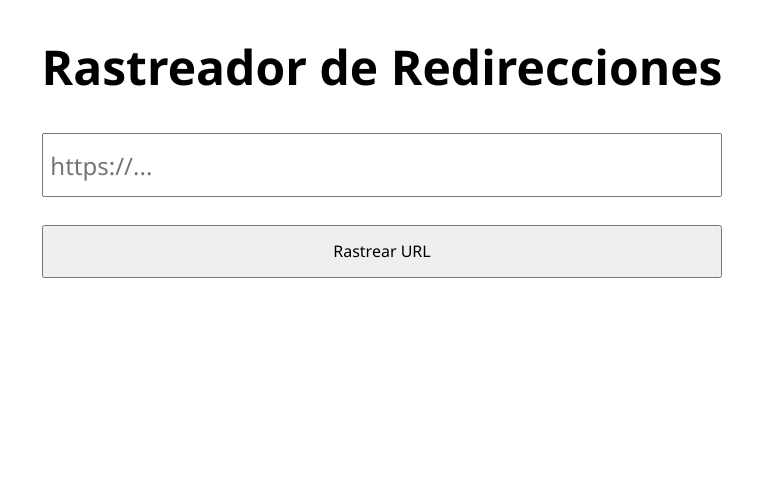
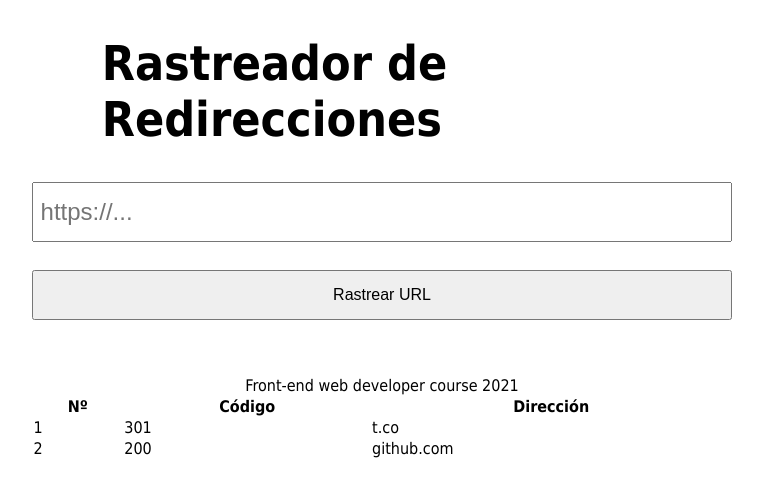
Before and after one commit to Jaldekoa/rastreador-redirecciones, a website: page index.html in a window 1280 px wide. Shown: the whole page, without its empty margins (258-1021 px from the left). Drawn offline with Linux system fonts and the light colour scheme; a web font is replaced by a local one.

Commit message:
Add Google Sans font and table to show results

```diff
--- a/index.html
+++ b/index.html
@@ -4,6 +4,11 @@
 <head>
     <meta charset="UTF-8">
     <meta name="viewport" content="width=device-width, initial-scale=1.0">
+    <link rel="preconnect" href="https://fonts.googleapis.com">
+    <link rel="preconnect" href="https://fonts.gstatic.com" crossorigin>
+    <link
+        href="https://fonts.googleapis.com/css2?family=Google+Sans:ital,opsz,wght@0,17..18,400..700;1,17..18,400..700&display=swap"
+        rel="stylesheet">
     <title>Rastreador de Redirecciones</title>
     <link rel="stylesheet" href="./style.css" />
     <script type="module" src="./main.js"></script>
@@ -20,7 +25,27 @@
             <button type="button" id="form__button">Rastrear URL</button>
         </form>
 
-        <div id="results-container"></div>
+        <table id="results-container">
+            <thead>
+                <th>Nº</th>
+                <th>Código</th>
+                <th>Dirección</th>
+            </thead>
+            <tbody>
+                <tr>
+                    <td>1</td>
+                    <td>301</td>
+                    <td>t.co</td>
+                </tr>
+                <tr>
+                    <td>2</td>
+                    <td>200</td>
+                    <td>github.com</td>
+                </tr>
+            </tbody>
+
+            <caption>Front-end web developer course 2021</caption>
+        </table>
     </main>
 
 </body>
--- a/style.css
+++ b/style.css
@@ -7,6 +7,7 @@
 }
 
 body {
+    font-family: 'Google Sans', Tahoma, Geneva, Verdana, sans-serif;
     display: grid;
     place-content: center;
     width: 100dvw;
@@ -17,8 +18,8 @@ header {
 }
 
 h1 {
-    font-family: 'Segoe UI', Tahoma, Geneva, Verdana, sans-serif;
-    padding: 5% 0;
+
+    padding: 5% 10%;
     font-size: 3rem;
 }
 
@@ -29,14 +30,16 @@ form {
 
 input {
     padding: 2% 1%;
-    font-family: 'Segoe UI', Tahoma, Geneva, Verdana, sans-serif;
     font-size: x-large;
 }
 
 button {
     margin: 4% 0;
     padding: 2% 0;
-    font-family: 'Segoe UI', Tahoma, Geneva, Verdana, sans-serif;
     font-size: medium;
+}
 
+table {
+    margin: 4% 0;
+    width: 100%;
 }
```
